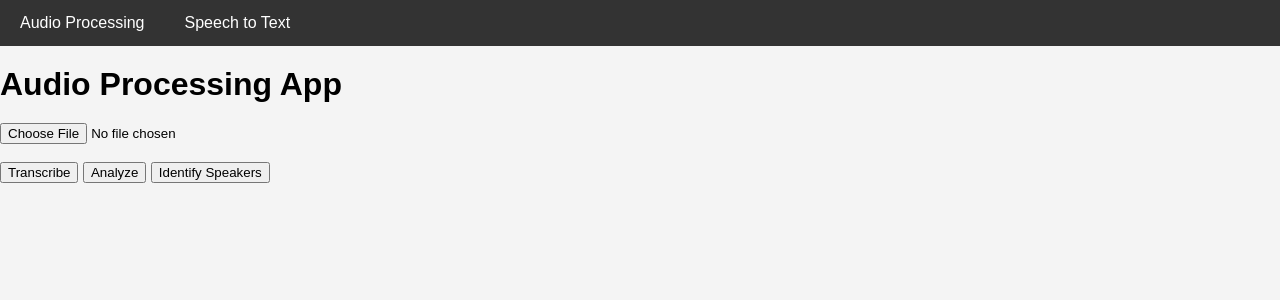
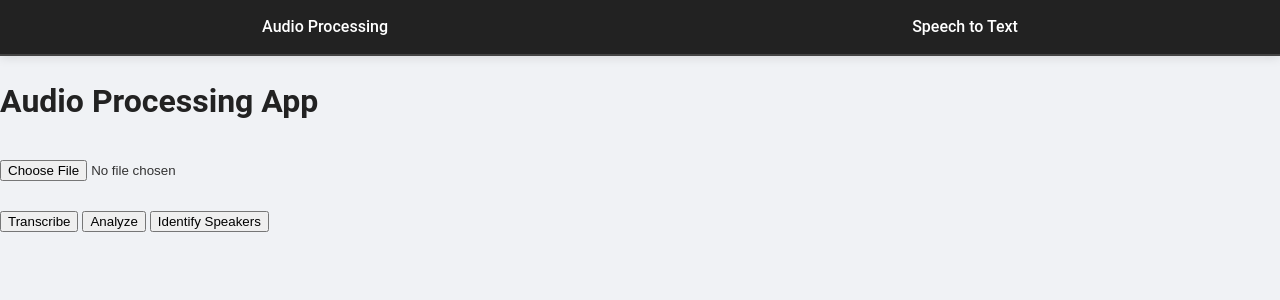
Before and after one commit to chaitanya21kumar/Can-you-hack-it, a Flask app: page / in a window 1280 px wide. Shown: the top 300 px of the page. Run offline with Flask 3, Linux system fonts and the light colour scheme.

Commit message:
Update styles.css

```diff
--- a/static/styles.css
+++ b/static/styles.css
@@ -1,14 +1,18 @@
+/* styles.css */
 
 body {
-    font-family: Arial, sans-serif;
+    font-family: 'Roboto', sans-serif;
     margin: 0;
     padding: 0;
-    background-color: #f4f4f4;
+    background-color: #f0f2f5;
+    color: #333;
+    line-height: 1.6;
 }
 
 nav {
-    background-color: #333;
-    overflow: hidden;
+    background-color: #222;
+    border-bottom: 2px solid #444;
+    box-shadow: 0 2px 10px rgba(0, 0, 0, 0.1);
 }
 
 nav ul {
@@ -16,6 +20,7 @@
     padding: 0;
     margin: 0;
     display: flex;
+    justify-content: space-around;
 }
 
 nav ul li {
@@ -25,45 +30,104 @@
 nav ul li a {
     color: #fff;
     text-decoration: none;
+    font-weight: 500;
+    transition: background-color 0.3s ease, color 0.3s ease;
 }
 
 nav ul li a:hover {
-    background-color: #ddd;
-    color: black;
+    background-color: #f4f4f4;
+    color: #222;
+    border-radius: 4px;
 }
 
 .container-fluid {
-    padding: 20px;
+    padding: 40px;
+    max-width: 1200px;
+    margin: 0 auto;
+    background-color: #fff;
+    box-shadow: 0 4px 8px rgba(0, 0, 0, 0.1);
+    border-radius: 8px;
 }
 
 h1, h2, h3 {
     margin: 20px 0;
+    font-weight: 700;
+    color: #222;
 }
 
 .upload-section, .result-section {
-    margin: 20px 0;
+    margin: 30px 0;
 }
 
 textarea {
     width: 100%;
-    padding: 10px;
-    margin: 10px 0;
+    padding: 15px;
+    margin: 15px 0;
+    border-radius: 8px;
+    border: 1px solid #ddd;
+    font-family: 'Roboto', sans-serif;
+    font-size: 16px;
+    transition: border-color 0.3s ease;
+}
+
+textarea:focus {
+    border-color: #007bff;
+    outline: none;
 }
 
 .btn-success, .btn-warning, .btn-info {
+    padding: 10px 20px;
     margin: 5px;
+    border-radius: 5px;
+    font-size: 16px;
+    cursor: pointer;
+    transition: background-color 0.3s ease, box-shadow 0.3s ease;
+}
+
+.btn-success {
+    background-color: #28a745;
+    color: #fff;
+}
+
+.btn-success:hover {
+    background-color: #218838;
+    box-shadow: 0 4px 8px rgba(40, 167, 69, 0.4);
+}
+
+.btn-warning {
+    background-color: #ffc107;
+    color: #212529;
+}
+
+.btn-warning:hover {
+    background-color: #e0a800;
+    box-shadow: 0 4px 8px rgba(255, 193, 7, 0.4);
+}
+
+.btn-info {
+    background-color: #17a2b8;
+    color: #fff;
+}
+
+.btn-info:hover {
+    background-color: #138496;
+    box-shadow: 0 4px 8px rgba(23, 162, 184, 0.4);
 }
 
 .row {
     display: flex;
     flex-wrap: wrap;
+    margin: -10px;
 }
 
 .col-md-6 {
     flex: 1;
     padding: 10px;
+    min-width: 300px;
 }
 
 .no-notes {
     color: #999;
+    font-style: italic;
+    text-align: center;
 }
```
